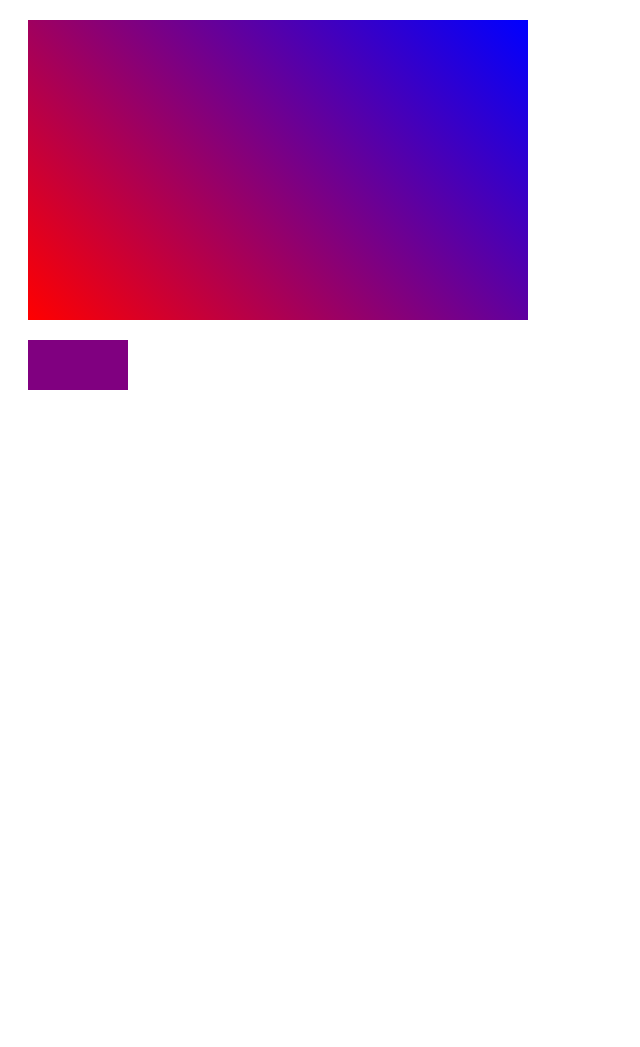
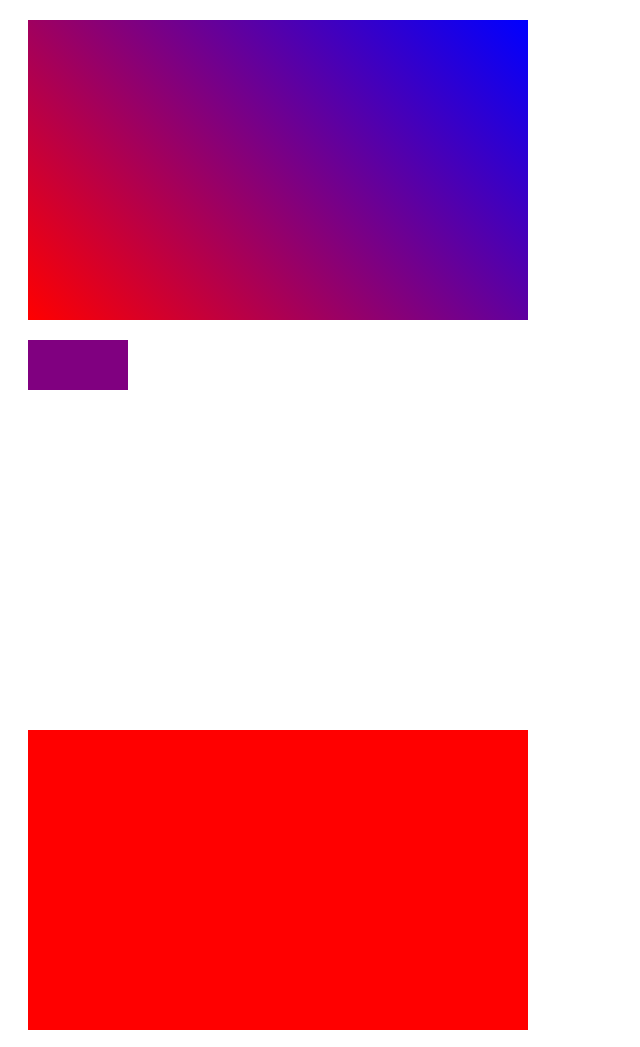
Before and after one commit to Andreynikonov23/CSS-training, a plain HTML site: page transition/index.html in a window 1280 px wide. Shown: the top 1047 px of the page, without its empty margins (0-640 px from the left). Drawn offline with Linux system fonts and the light colour scheme.

Commit message:
Update main.css

```diff
--- a/transition/main.css
+++ b/transition/main.css
@@ -26,3 +26,10 @@ div{
 #two:hover{
     margin-left: 120px;
 }
+#four{
+    background-color: red;
+    transition: background-color 5s linear;
+}
+#four:hover{
+    background-color: blue;
+}
```
